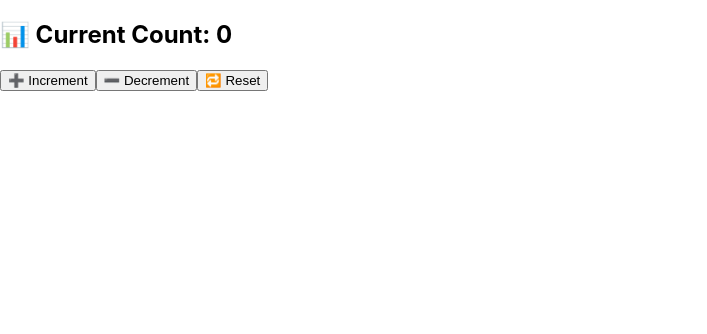
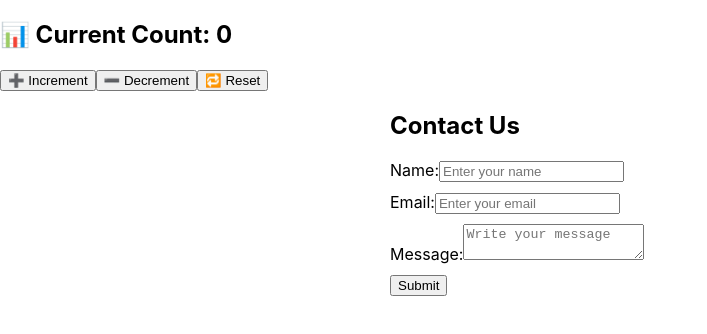
Before and after one commit to Faridmia/React-Js, a React (Create React App) app in the folder react-vs-nextjs/react-typescript/: page / in a window 1280 px wide. Shown: the top 334 px of the page, without its empty margins (0-707 px from the left). Built offline with nearby package versions, Linux system fonts and the light colour scheme.

Commit message:
react typescript

```diff
--- a/react-vs-nextjs/react-typescript/src/App.tsx
+++ b/react-vs-nextjs/react-typescript/src/App.tsx
@@ -1,13 +1,19 @@
 import "./App.css";
+import ContactFrom from "./component/ContactFrom";
 import { CounterButtons } from "./component/CounterButtons";
 import { CounterProvider } from "./component/CounterContext";
 import { CounterDisplay } from "./component/CounterDisplay";
-
 export default function App() {
   return (
-    <CounterProvider>
-      <CounterDisplay />
-      <CounterButtons />
-    </CounterProvider>
+    <>
+      <CounterProvider>
+        <CounterDisplay />
+        <CounterButtons />
+      </CounterProvider>
+
+      <div>
+        <ContactFrom />
+      </div>
+    </>
   );
 }
--- /dev/null
+++ b/react-vs-nextjs/react-typescript/src/component/ContactFrom.tsx
@@ -0,0 +1,93 @@
+import { useState } from "react";
+
+type FormData = {
+  name: string;
+  email: string;
+  message: string;
+};
+
+export default function ContactFrom() {
+  const [form, setForm] = useState<FormData>({
+    name: "",
+    email: "",
+    message: "",
+  });
+
+  const [submitted, setSubmitted] = useState(false);
+
+  function handleChange(
+    event: React.ChangeEvent<HTMLInputElement | HTMLTextAreaElement>
+  ) {
+    const { name, value } = event.currentTarget;
+
+    setForm((prevForm) => ({
+      ...prevForm,
+      [name]: value,
+    }));
+  }
+
+  // submit
+
+  function handleSubmit(event: React.FormEvent<HTMLFormElement>) {
+    event.preventDefault();
+    console.log("form submitted", form);
+    setSubmitted(true);
+  }
+
+  return (
+    <div style={{ maxWidth: "500px", margin: "0 auto" }}>
+      <h2>Contact Us</h2>
+
+      {submitted ? (
+        <p style={{ color: "green" }}>✅ Thank you for your message!</p>
+      ) : (
+        <form onSubmit={handleSubmit}>
+          <div style={{ marginBottom: "10px" }}>
+            <label>
+              Name:
+              <input
+                type="text"
+                name="name"
+                value={form.name}
+                onChange={handleChange}
+                placeholder="Enter your name"
+                required
+              />
+            </label>
+          </div>
+
+          <div style={{ marginBottom: "10px" }}>
+            <label>
+              Email:
+              <input
+                type="email"
+                name="email"
+                value={form.email}
+                onChange={handleChange}
+                placeholder="Enter your email"
+                required
+              />
+            </label>
+          </div>
+
+          <div style={{ marginBottom: "10px" }}>
+            <label>
+              Message:
+              <textarea
+                name="message"
+                value={form.message}
+                onChange={handleChange}
+                placeholder="Write your message"
+                required
+              ></textarea>
+            </label>
+          </div>
+
+          <button type="submit">Submit</button>
+        </form>
+      )}
+    </div>
+  );
+}
+
+// submit
```
